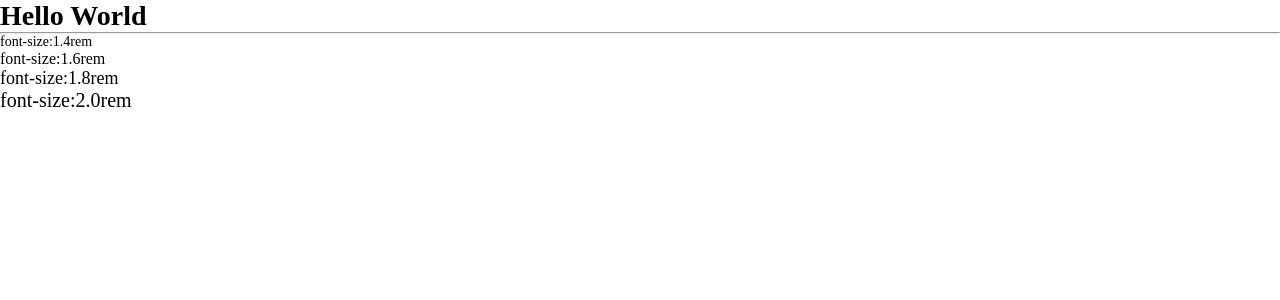
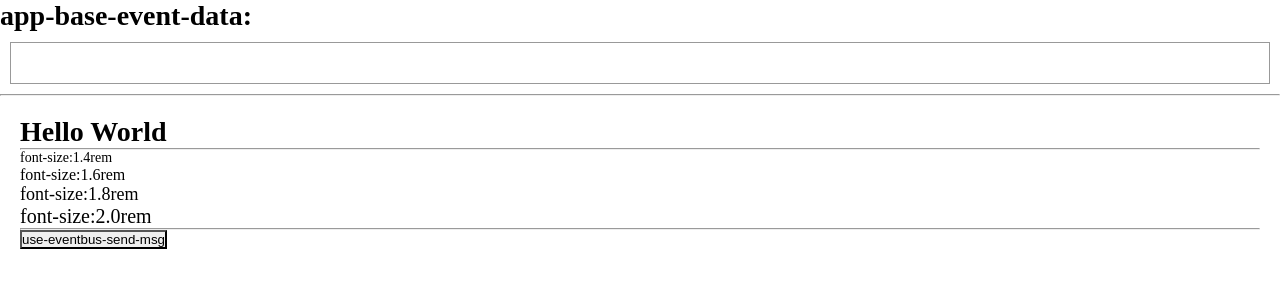
Before and after one commit to ynwcel/vue3demos, a Vue app: page /index in a window 1280 px wide. Shown: the top 300 px of the page. Built offline with nearby package versions, Linux system fonts and the light colour scheme; no server answers; what c-scrollbar would draw is missing.

Commit message:
add-and-test-vueuse-eventbus

```diff
--- a/package.json
+++ b/package.json
@@ -9,6 +9,7 @@
     "preview": "vite preview"
   },
   "dependencies": {
+    "@vueuse/core": "^14.2.1",
     "c-scrollbar": "^1.0.2",
     "nprogress": "^0.2.0",
     "pinia": "^2.3.1",
--- a/src/App.vue
+++ b/src/App.vue
@@ -1,3 +1,17 @@
 <template>
+    <h1>app-base-event-data:</h1>
+    <div style="padding:2rem;margin:1rem;border:1px solid #999;">{{ event_base_msg }}</div>
+    <hr />
     <RouterView />
 </template>
+
+<script setup>
+import { useAppBaseEventBus } from '@/helper';
+
+let event_base_msg = ref('')
+useAppBaseEventBus().on((event)=>{
+    event_base_msg.value = JSON.stringify(event);
+})
+
+
+</script>
--- /dev/null
+++ b/src/helper/eventbus.js
@@ -0,0 +1,5 @@
+import { useEventBus } from "@vueuse/core"
+
+export const useAppBaseEventBus = ()=>{
+    return useEventBus('app.base.event');
+}
--- a/src/helper/index.js
+++ b/src/helper/index.js
@@ -1 +1,2 @@
 export * from './request';
+export * from './eventbus';
--- a/src/views/Index.vue
+++ b/src/views/Index.vue
@@ -1,11 +1,28 @@
 <template>
+    <div style="padding:1rem;margin:1rem">
         <h1>Hello World</h1>
         <hr />
         <p>font-size:1.4rem</p>
         <p class="f16rem">font-size:1.6rem</p>
         <p class="f18rem">font-size:1.8rem</p>
         <p class="f20rem">font-size:2.0rem</p>
+        <hr />
+        <button @click="sendMsg">use-eventbus-send-msg</button>
+    </div>
 </template>
 
 <script setup>
+import { useAppBaseEventBus } from '@/helper';
+
+const sendMsg = (e)=>{
+    useAppBaseEventBus().emit({
+        event:e,
+        data:{
+            a:1,
+            b:2,
+            t:(new Date()).getTime(),
+        }
+    })
+}
+
 </script>
--- a/vite.config.js
+++ b/vite.config.js
@@ -4,12 +4,10 @@ import { defineConfig } from 'vite'
 import vue from '@vitejs/plugin-vue'
 import AutoImport from 'unplugin-auto-import/vite'
 import Components from 'unplugin-vue-components/vite';
-import tailwindcss from '@tailwindcss/vite'
 
 // https://vitejs.dev/config/
 export default defineConfig({
     plugins: [
-        tailwindcss(),
         vue(),
         AutoImport({   // 注册并使用配置项
             imports: [
```
Also changed, not shown: 1 other file (tests, documents, lock files or other folders). Lines whose indentation alone changed are shown as unchanged.
